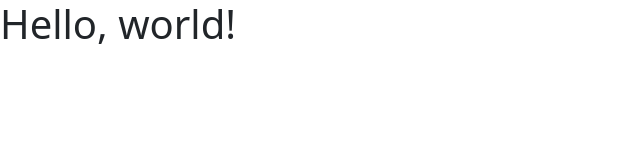
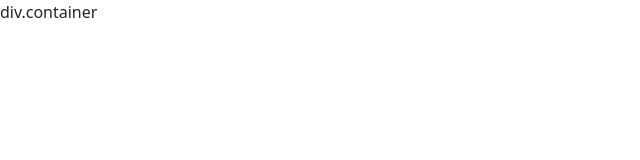
Before and after one commit to ktesibios285/EWT_course_assignments, a plain HTML site: page assignment_4/index.html in a window 1280 px wide. Shown: the whole page, without its empty margins (0-640 px from the left). Drawn offline with nearby package versions, Linux system fonts and the light colour scheme.

Commit message:
EWT_course_assignments

```diff
--- a/assignment_4/index.html
+++ b/assignment_4/index.html
@@ -13,7 +13,12 @@
     />
 </head>
 <body>
-    <h1>Hello, world!</h1>
+    <header>
+        div.container
+    </header>
+    <div>
+
+    </div>
     <script
         src="https://cdn.jsdelivr.net/npm/bootstrap@5.3.0-alpha3/dist/js/bootstrap.bundle.min.js"
         integrity="sha384-ENjdO4Dr2bkBIFxQpeoTz1HIcje39Wm4jDKdf19U8gI4ddQ3GYNS7NTKfAdVQSZe"
```
